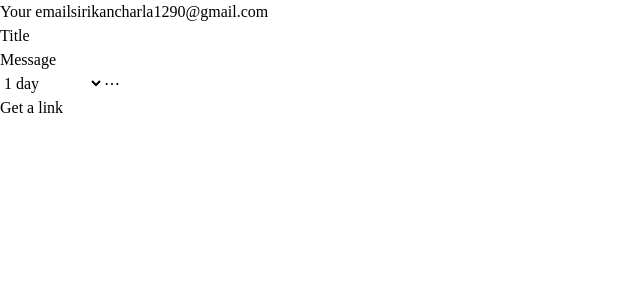
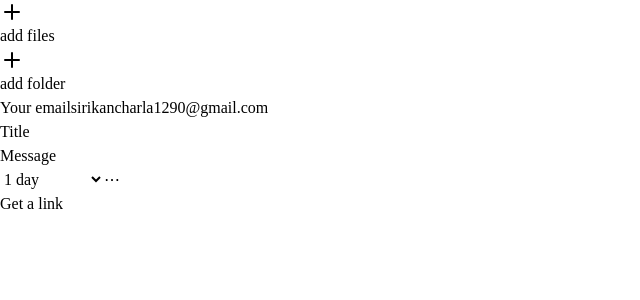
Before and after one commit to sirikancharla12/DocShare, a React app in the folder frontend/: page / in a window 1280 px wide. Shown: the top 300 px of the page, without its empty margins (0-640 px from the left). Built offline with nearby package versions, Linux system fonts and the light colour scheme; the HTML template or start-up script is replaced by a standard one.

Commit message:
added file

```diff
--- a/frontend/package.json
+++ b/frontend/package.json
@@ -10,6 +10,7 @@
     "preview": "vite preview"
   },
   "dependencies": {
+    "lucide-react": "^0.563.0",
     "react": "^19.2.0",
     "react-dom": "^19.2.0"
   },
--- a/frontend/src/components/Form.jsx
+++ b/frontend/src/components/Form.jsx
@@ -1,3 +1,5 @@
+import { Plus } from 'lucide-react';
+
 const Form = () => {
   return (
     <div className="min-h-screen bg-neutral-900 flex items-center justify-center ">
@@ -5,6 +7,34 @@ const Form = () => {
       <div className="bg-white w-[360px] rounded-2xl p-4 shadow-lg">
 
         <form className="flex flex-col gap-4 text-sm">
+
+          <div className="grid grid-cols-2 gap-1">
+            <div className=" bg-[#e0eaff] p-4 justify-center items-center flex rounded-xl">
+
+              <div className='flex flex-col items-center gap-2 h-15'>
+                <div className='bg-blue-500  rounded-full p-2 text-white'>
+                  <Plus />
+
+                </div>
+                <div>
+                  add files
+                </div>
+              </div>
+
+            </div>
+            <div className="bg-[#e0eaff] p-4 justify-center items-center flex  rounded-xl">
+
+              <div className='flex flex-col items-center gap-2 h-15'>
+                <div className='bg-blue-500 rounded-full p-2 text-white '>
+                  <Plus />
+
+                </div>
+                <div>
+                  add folder
+                </div>
+              </div>
+            </div>
+          </div>
 
           <div className="flex flex-col border-b border-gray-300 pb-2">
             <label className="text-gray-500">Your email</label>
```
Also changed, not shown: 1 other file (tests, documents, lock files or other folders).
